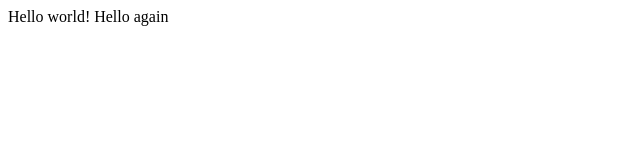
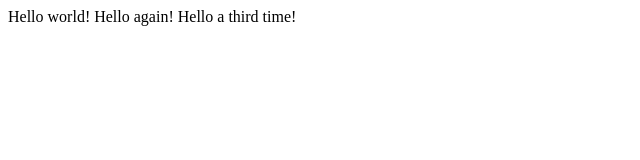
Before and after one commit to UsmanRizan/Lecture0, a plain HTML site: page hello.html in a window 1280 px wide. Shown: the whole page, without its empty margins (0-640 px from the left). Drawn offline with Linux system fonts and the light colour scheme.

Commit message:
hello third line

```diff
--- a/hello.html
+++ b/hello.html
@@ -4,6 +4,6 @@
     <title>MY WEB</title>
   </head>
   <body>
-    Hello world! Hello again
+    Hello world! Hello again! Hello a third time!
   </body>
 </html>
```
